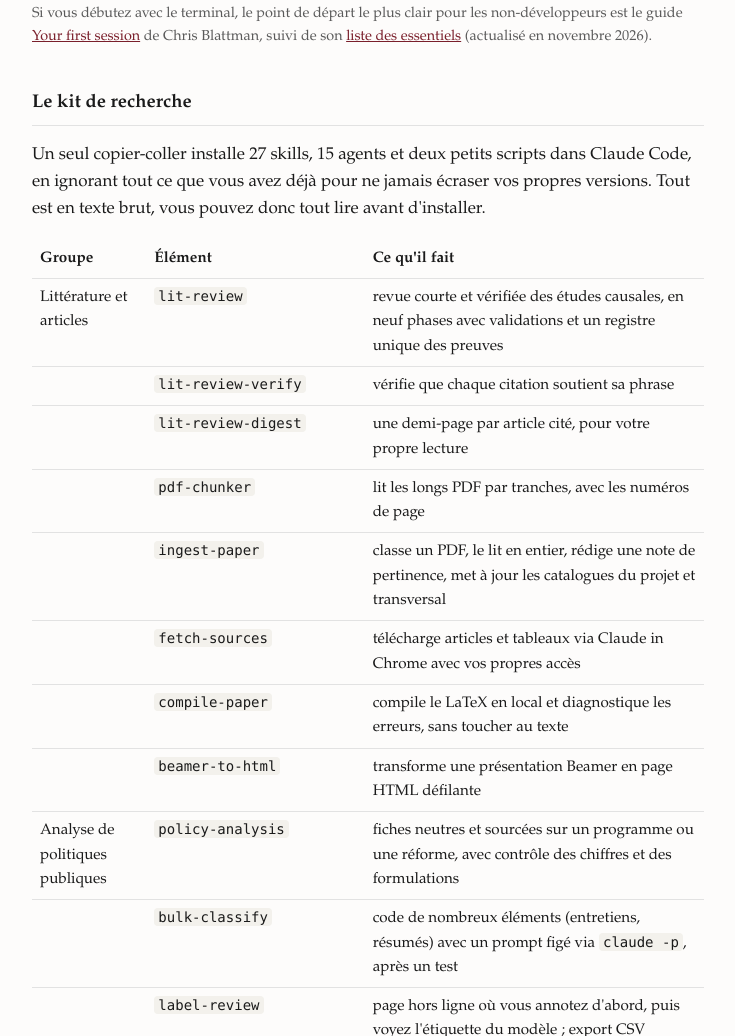
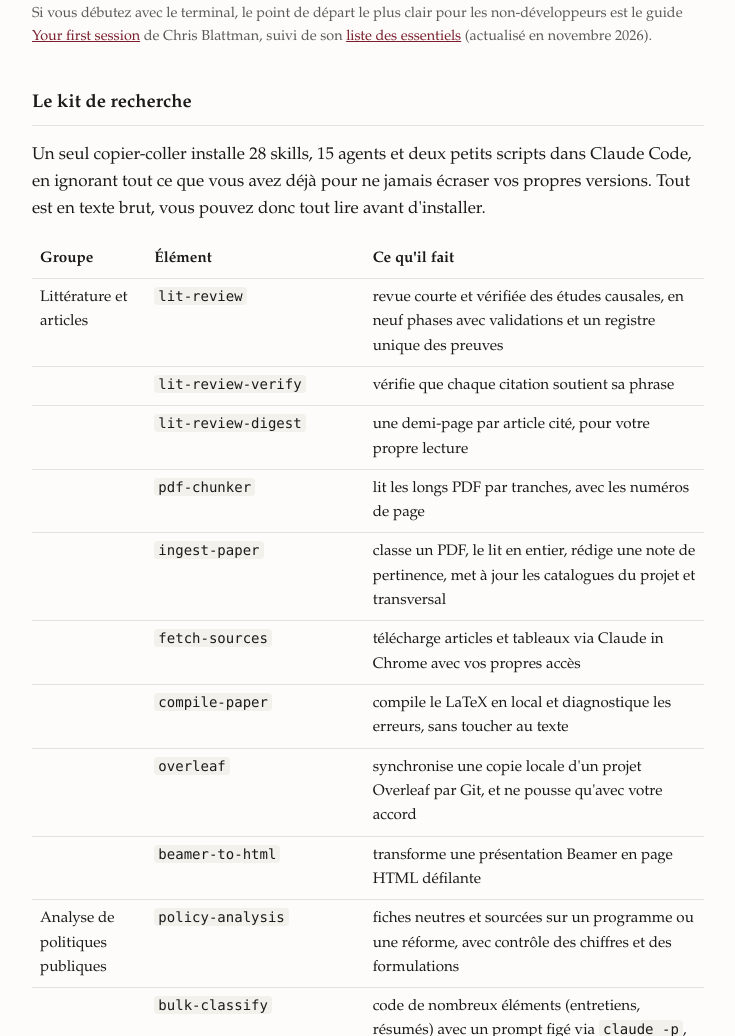
Before and after one commit to ajoly35/ajoly35.github.io, a plain HTML site: page setup-fr.html in a window 1280 px wide. Shown: the part 2538-3574 px from the top of the page, without its empty margins (272-1007 px from the left). Drawn offline with Linux system fonts and the light colour scheme.

Commit message:
Research kit: latest skill versions, overleaf skill added (28 skills)
Co-Authored-By: Claude Opus 5.5 <noreply@anthropic.com>
Claude-Session: https://claude.ai/code/session_01G6bx5NBdnfgexqVcJHidbP

```diff
--- a/setup-fr.html
+++ b/setup-fr.html
@@ -63,7 +63,7 @@ claude        # connectez-vous une fois, puis posez-lui une question pour vérif
 <p>Installez ensuite le kit de recherche ci-dessous, puis le kit de travail plus bas si vous voulez la routine complète.</p>
 <p class="small">Si vous débutez avec le terminal, le point de départ le plus clair pour les non-développeurs est le guide <a href="https://claudeblattman.com/starter-kit/newcomers/">Your first session</a> de Chris Blattman, suivi de son <a href="https://claudeblattman.com/">liste des essentiels</a> (actualisé en novembre 2026).</p>
 <h2 id="research-kit">Le kit de recherche</h2>
-<p>Un seul copier-coller installe 27 skills, 15 agents et deux petits scripts dans Claude Code, en ignorant tout ce que vous avez déjà pour ne jamais écraser vos propres versions. Tout est en texte brut, vous pouvez donc tout lire avant d'installer.</p>
+<p>Un seul copier-coller installe 28 skills, 15 agents et deux petits scripts dans Claude Code, en ignorant tout ce que vous avez déjà pour ne jamais écraser vos propres versions. Tout est en texte brut, vous pouvez donc tout lire avant d'installer.</p>
 <table>
 <tr><th>Groupe</th><th>Élément</th><th>Ce qu'il fait</th></tr>
 <tr><td>Littérature et articles</td><td><code>lit-review</code></td><td>revue courte et vérifiée des études causales, en neuf phases avec validations et un registre unique des preuves</td></tr>
@@ -73,6 +73,7 @@ claude        # connectez-vous une fois, puis posez-lui une question pour vérif
 <tr><td></td><td><code>ingest-paper</code></td><td>classe un PDF, le lit en entier, rédige une note de pertinence, met à jour les catalogues du projet et transversal</td></tr>
 <tr><td></td><td><code>fetch-sources</code></td><td>télécharge articles et tableaux via Claude in Chrome avec vos propres accès</td></tr>
 <tr><td></td><td><code>compile-paper</code></td><td>compile le LaTeX en local et diagnostique les erreurs, sans toucher au texte</td></tr>
+<tr><td></td><td><code>overleaf</code></td><td>synchronise une copie locale d'un projet Overleaf par Git, et ne pousse qu'avec votre accord</td></tr>
 <tr><td></td><td><code>beamer-to-html</code></td><td>transforme une présentation Beamer en page HTML défilante</td></tr>
 <tr><td>Analyse de politiques publiques</td><td><code>policy-analysis</code></td><td>fiches neutres et sourcées sur un programme ou une réforme, avec contrôle des chiffres et des formulations</td></tr>
 <tr><td></td><td><code>bulk-classify</code></td><td>code de nombreux éléments (entretiens, résumés) avec un prompt figé via <code>claude -p</code>, après un test</td></tr>
```
Also changed, not shown: setup.html (+2 -1 lines), 1 other file.
